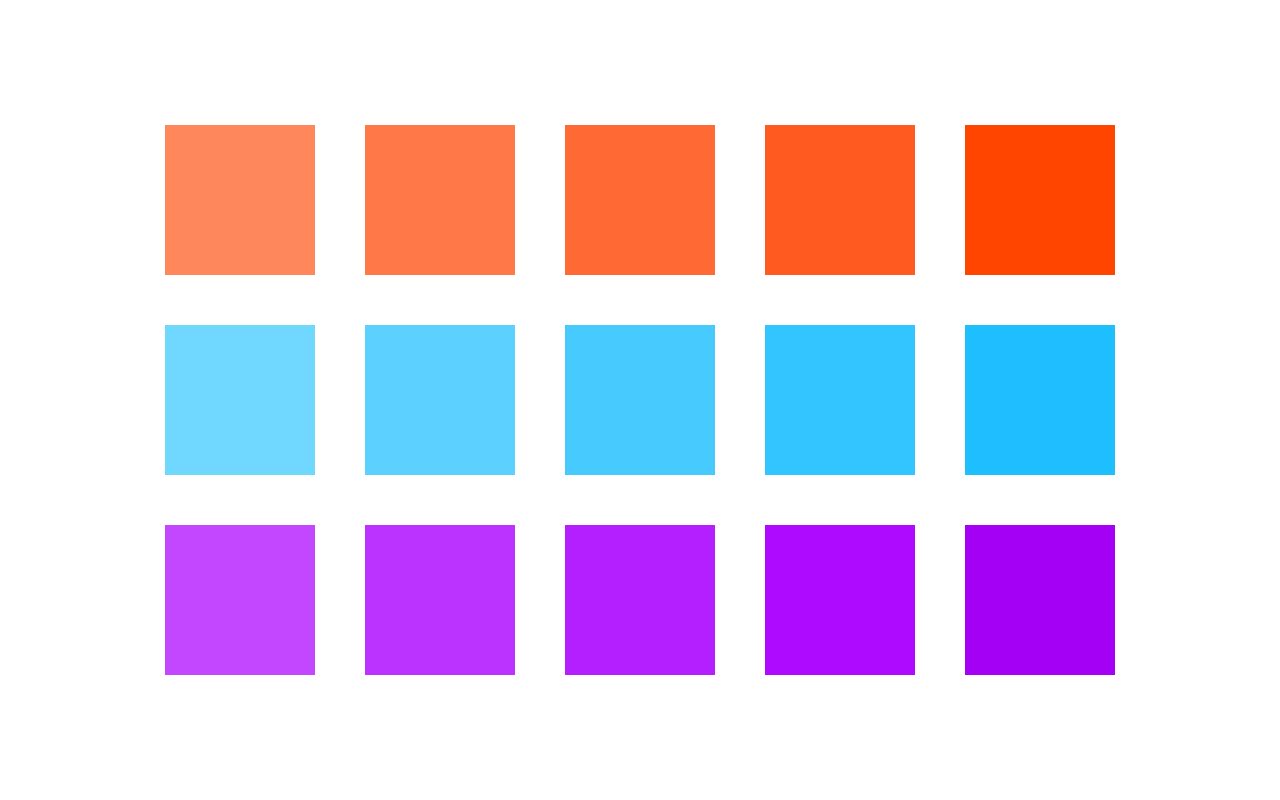
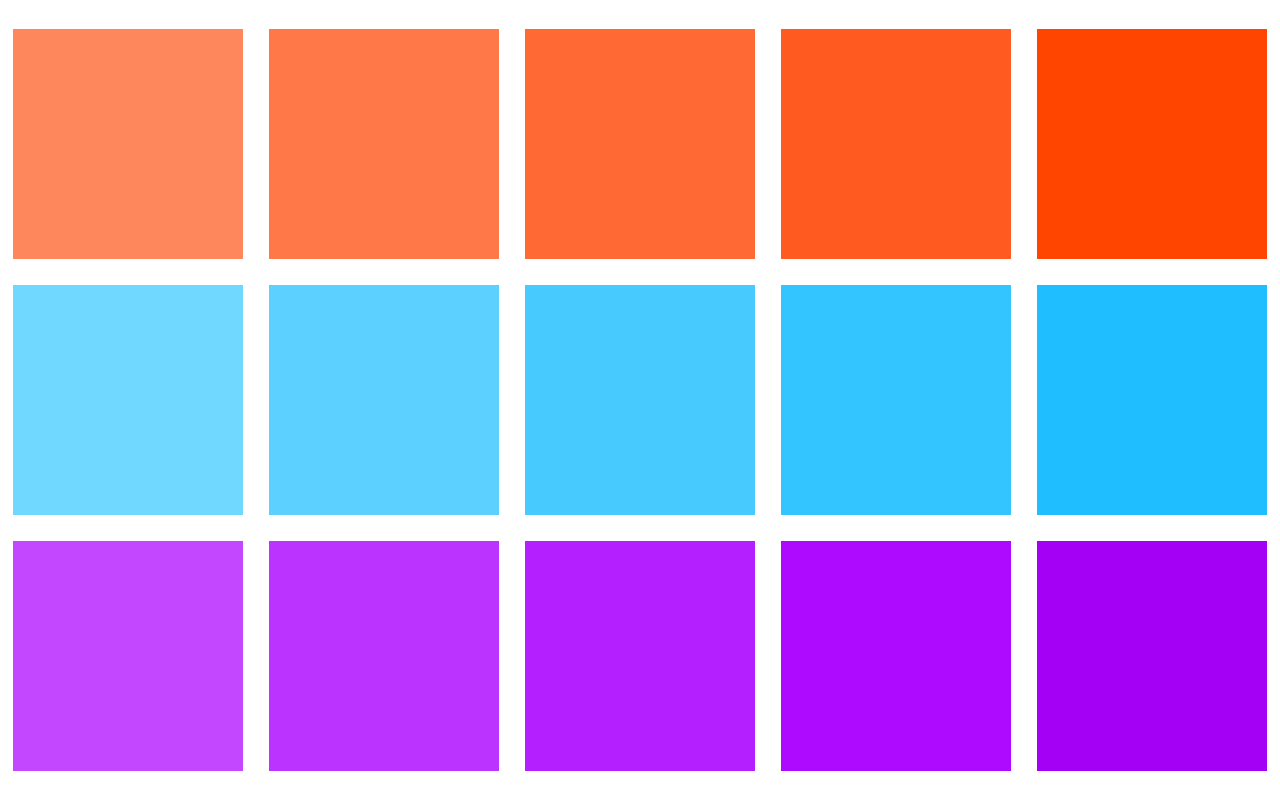
Before and after one commit to g1eb/samples, a React (Create React App) app: page / in a window 1280 px wide. Built offline with nearby package versions, Linux system fonts and the light colour scheme.

Commit message:
Split components and styles up into container, rows and samples.

```diff
--- a/src/App.js
+++ b/src/App.js
@@ -1,5 +1,6 @@
 import React from 'react';
 
+import Row from './components/Row'
 import Sample from './components/Sample'
 import Container from './components/Container'
 
@@ -9,21 +10,27 @@ class App extends React.Component {
   render() {
     return (
       <Container>
+        <Row>
           <Sample src="" name="sample 1" color="#FF875C" />
           <Sample src="" name="sample 2" color="#FF7847" />
           <Sample src="" name="sample 3" color="#FF6933" />
           <Sample src="" name="sample 4" color="#FF5A1F" />
           <Sample src="" name="sample 5" color="#FF4500" />
+        </Row>
+        <Row>
           <Sample src="" name="sample 6" color="#70D7FF" />
           <Sample src="" name="sample 7" color="#5CD1FF" />
           <Sample src="" name="sample 8" color="#47CBFF" />
           <Sample src="" name="sample 9" color="#33C5FF" />
           <Sample src="" name="sample 10" color="#1FBFFF" />
+        </Row>
+        <Row>
           <Sample src="" name="sample 11" color="#C247FF" />
           <Sample src="" name="sample 12" color="#BB33FF" />
           <Sample src="" name="sample 13" color="#B41FFF" />
           <Sample src="" name="sample 14" color="#AD0AFF" />
           <Sample src="" name="sample 15" color="#A300F5" />
+        </Row>
       </Container>
     );
   }
--- /dev/null
+++ b/src/components/Row.js
@@ -0,0 +1,15 @@
+import React from 'react'
+
+import '../styles/row.css'
+
+class Row extends React.Component {
+  render() {
+    return (
+      <div className="row">
+        { this.props.children }
+      </div>
+    )
+  }
+}
+
+export default Row
--- a/src/components/Sample.js
+++ b/src/components/Sample.js
@@ -1,4 +1,6 @@
 import React from 'react'
+
+import '../styles/sample.css'
 
 class Sample extends React.Component {
 
--- a/src/styles/app.scss
+++ b/src/styles/app.scss
@@ -6,57 +6,43 @@
   @return ($target / 16px) * 1em;
 }
 
-/**
- * Animation container
- */
 .container {
   display: flex;
-  flex-wrap: nowrap;
-  align-items: center;
-  align-content: center;
   flex-direction: column;
-  max-width: 1000px;
+  justify-content: center;
+  max-width: 100vw;
   height: 100vh;
-  margin: 0 auto;
-
-  @media only screen and (min-width: mq-unit(415px)) {
-    flex-wrap: wrap;
-    flex-direction: row;
-  }
 }
 
-/**
- * Animated elements
- */
-.container > div {
-  flex-shrink: 0;
+.container .row .sample {
   display: flex;
-  width: 150px;
-  height: 150px;
-  margin: 25px auto;
-  padding: 10px;
+  flex: 1 0 auto;
+  margin: 1vw;
+  justify-content: center;
+  align-items: center;
   opacity: 1;
   background: transparent;
   transition: all 1s ease-out;
   will-change: transform, opacity;
 
-  @media only screen and (min-width: mq-unit(415px)) {
-    margin: 25px;
+  &:before {
+    content: '';
+    padding-top: 100%;
   }
-}
-.container > div.hidden {
-  transform: scale(1.1);
-  opacity: 0;
-}
-.container > div:hover {
-  cursor: pointer;
-  transform: scale(1.1);
+  &:hover {
+    cursor: pointer;
+    transform: scale(1.1);
+  }
+  &.hidden {
+    transform: scale(1.1);
+    opacity: 0;
+  }
 }
 
 /**
  * Pulsating animation
  */
-.container > div.animate {
+.container .row .sample.animate {
   animation-name: pulsate;
   animation-duration: 1s;
   animation-iteration-count: 1;
--- /dev/null
+++ b/src/styles/row.scss
@@ -0,0 +1,6 @@
+.row {
+  display: flex;
+  flex-wrap: nowrap;
+  flex-direction: row;
+  justify-content: space-around;
+}
--- /dev/null
+++ b/src/styles/sample.scss
@@ -0,0 +1,42 @@
+.sample {
+  display: flex;
+  flex: 1 0 auto;
+  margin: 1vw;
+  justify-content: center;
+  align-items: center;
+  opacity: 1;
+  background: transparent;
+  transition: all 1s ease-out;
+  will-change: transform, opacity;
+
+  &:before {
+    content: '';
+    padding-top: 100%;
+  }
+
+  &:hover {
+    cursor: pointer;
+    transform: scale(1.1);
+  }
+
+  &.hidden {
+    transform: scale(1.1);
+    opacity: 0;
+  }
+
+  &.animate {
+    animation-name: pulsate;
+    animation-duration: 1s;
+    animation-iteration-count: 1;
+    animation-timing-function: ease-out;
+  }
+}
+
+@keyframes pulsate {
+  50% {
+    transform: scale(1.05);
+  }
+  100% {
+    transform: none;
+  }
+}
```
Lines whose indentation alone changed are shown as unchanged.
